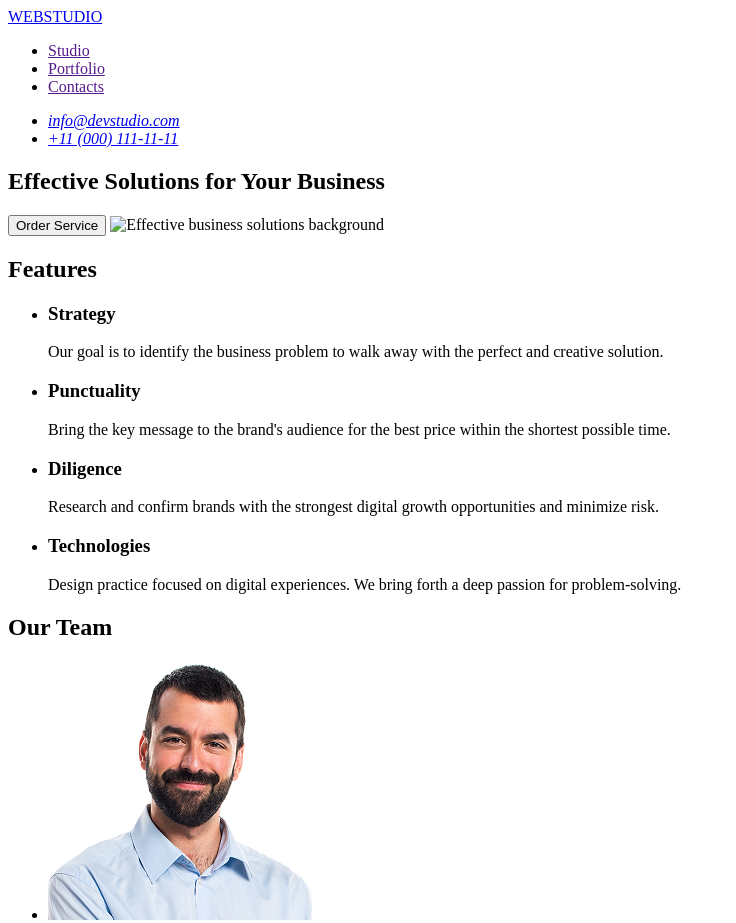
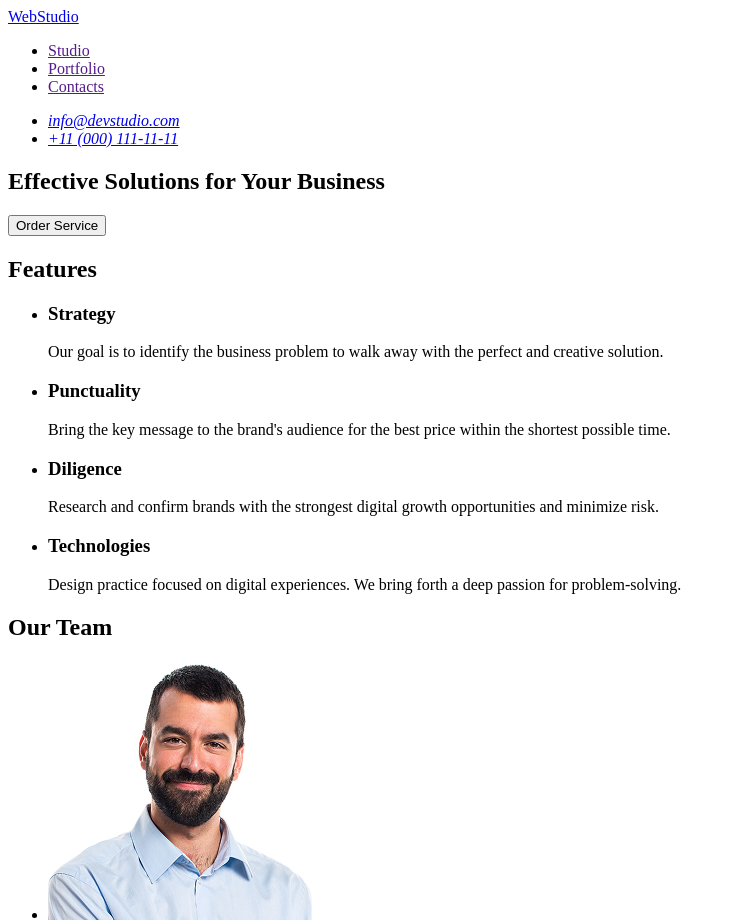
Before and after one commit to ArtuR188/goit-markup-hw-01, a plain HTML site: page index.html in a window 1280 px wide. Shown: the top 923 px of the page, without its empty margins (0-736 px from the left). Drawn offline with Linux system fonts and the light colour scheme; files whose address does not match are found by name.

Commit message:
Update index.html

```diff
--- a/index.html
+++ b/index.html
@@ -7,8 +7,8 @@
   </head>
   <body>
     <header>
-      <a href="./index.html">WEBSTUDIO</a>
       <nav>
+        <a href="./index.html">WebStudio</a>
         <ul>
           <li><a href="">Studio</a></li>
           <li><a href="">Portfolio</a></li>
@@ -26,7 +26,6 @@
       <section>
         <h1>Effective Solutions for Your Business</h1>
         <button type="button">Order Service</button>
-        <img src="" width="1440" alt="Effective business solutions background" />
       </section>
       <section>
         <h2>Features</h2>
@@ -88,7 +87,7 @@
       </section>
     </main>
     <footer>
-      <a href="./index.html">WEBSTUDIO</a>
+      <a href="./index.html">WebStudio</a>
       <p>
         Increase the flow of customers and sales for your business with digital
         marketing & growth solutions.
```
